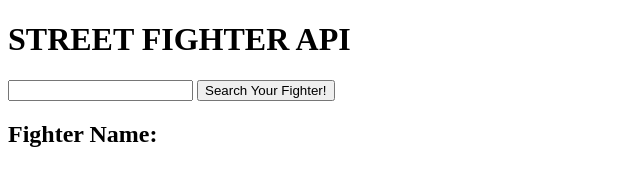
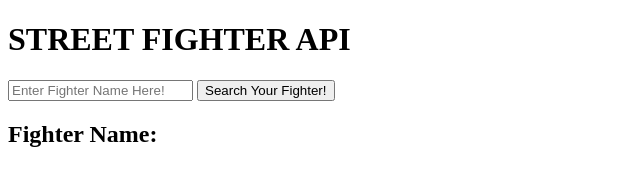
Before and after one commit to RealKeithGregory/SF-API, a website: page index.html in a window 1280 px wide. Shown: the whole page, without its empty margins (0-640 px from the left). Drawn offline with Linux system fonts and the light colour scheme.

Commit message:
added input placeholder text

```diff
--- a/index.html
+++ b/index.html
@@ -8,7 +8,7 @@
 </head>
 <body>
     <h1>STREET FIGHTER API</h1>
-    <input type="text" name="" id="">
+    <input type="text" name="" placeholder="Enter Fighter Name Here!" id="">
     <button>Search Your Fighter!</button>
     <h2>Fighter Name: </h2>
 
```
